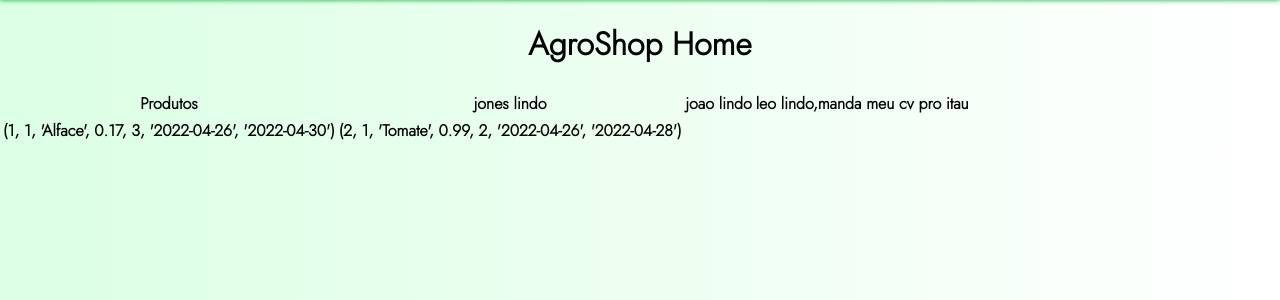
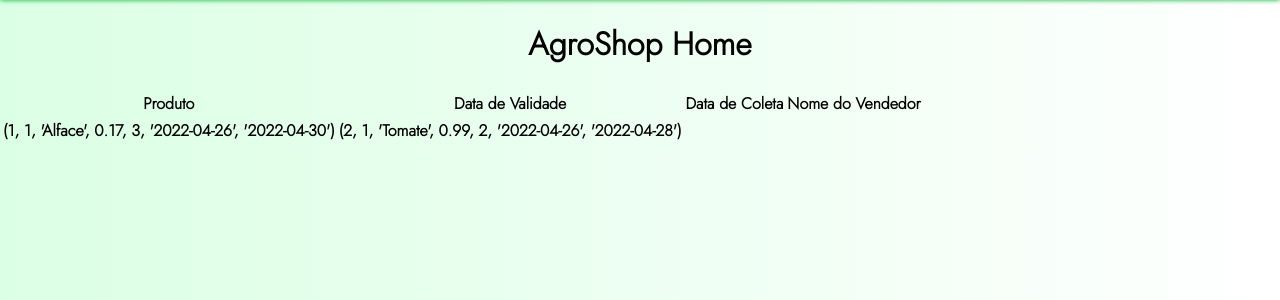
Before and after one commit to ES-UFABC/AgroShop, a Flask app: page /HomeCliente in a window 1280 px wide. Shown: the part 58-358 px from the top of the page. Run offline with Flask 2, Linux system fonts and the light colour scheme; data comes from the database, SQL or seed files in the repository; lists and menus that the app fills with data are empty.

Commit message:
correção tabela de dados

```diff
--- a/AgroShop/website/templates/home-cliente.html
+++ b/AgroShop/website/templates/home-cliente.html
@@ -80,10 +80,10 @@
     <body>
         <table>
             <tr>
-                <th>Produtos</th>
-                <th>jones lindo</th>
-                <th>joao lindo</th>
-                <th>leo lindo,manda meu cv pro itau</th>
+                <th>Produto</th>
+                <th>Data de Validade</th>
+                <th>Data de Coleta</th>
+                <th>Nome do Vendedor</th>
             </tr>
             {% for produto in Produto %}
                 <th>
```
